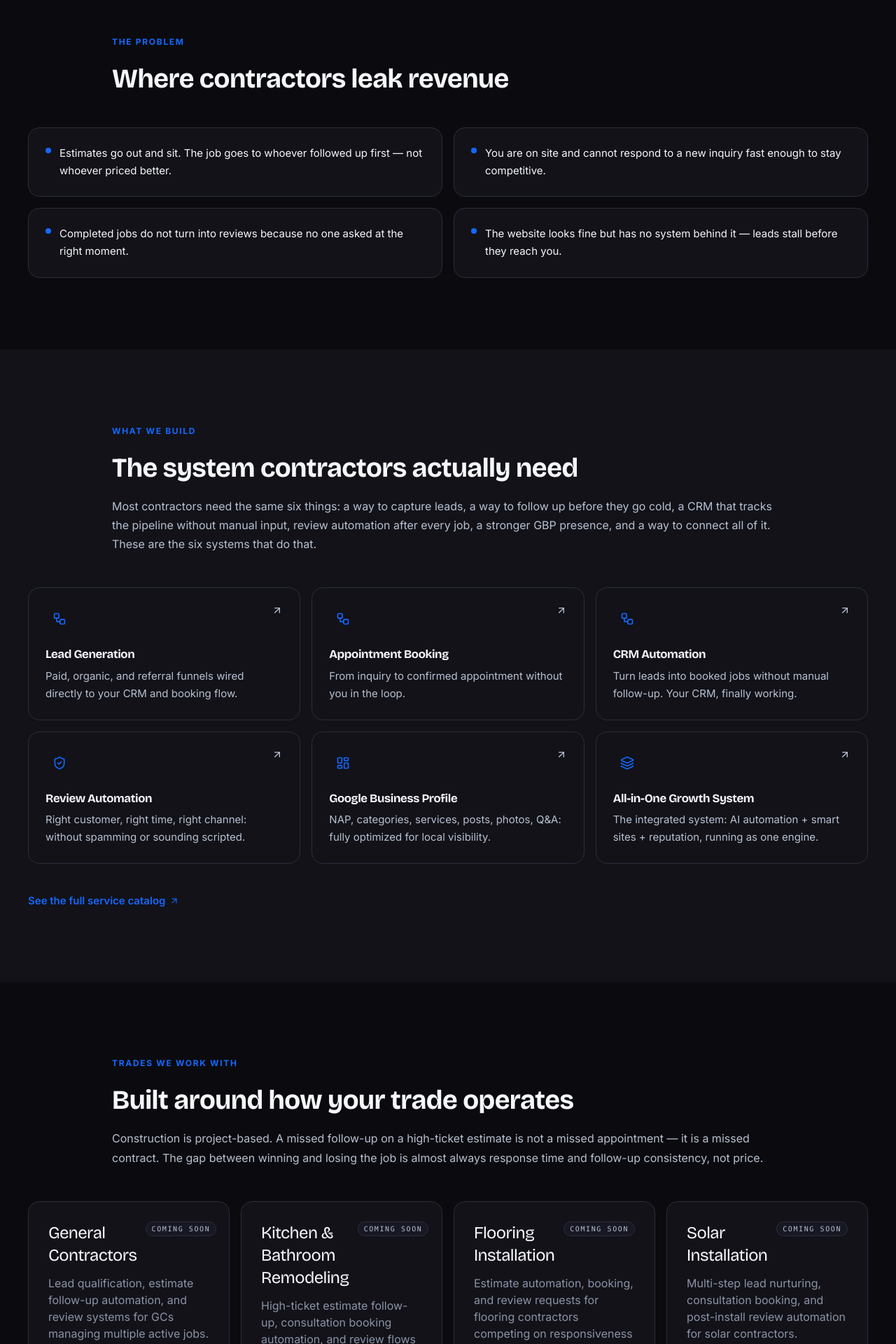
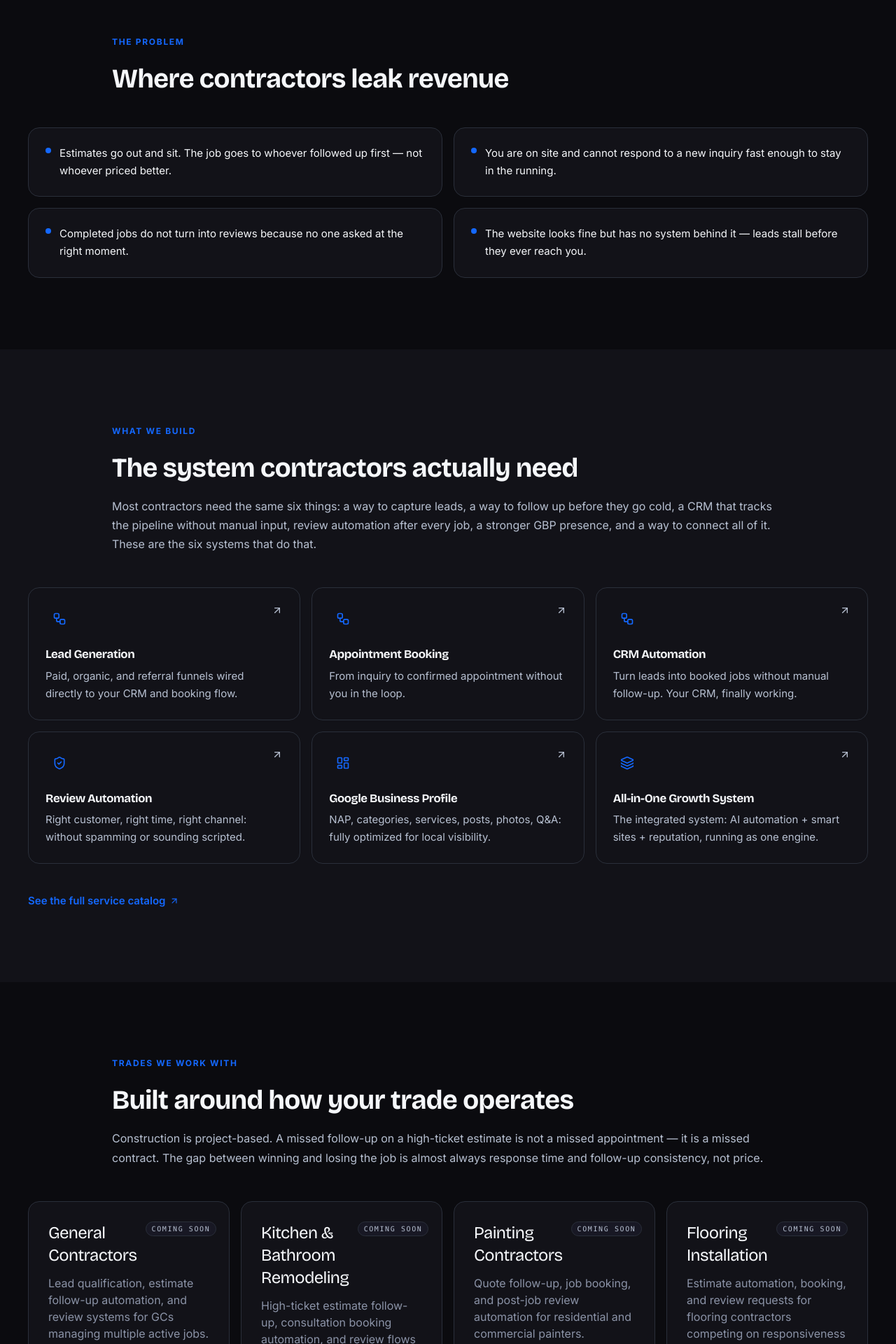
Before and after one commit to SedrickHarris/sirius-systems-site, a Next.js app: page /industries/construction-contractors in a window 1280 px wide. Shown: the part 880-2800 px from the top of the page at 70% size. Built offline with nearby package versions, Linux system fonts and the light colour scheme.

Commit message:
seo: /industries/construction-contractors Level 5 copy package

```diff
--- a/app/industries/construction-contractors/page.tsx
+++ b/app/industries/construction-contractors/page.tsx
@@ -10,7 +10,7 @@ const DATA: IndustryPageData = {
   slug: 'construction-contractors',
 
   metaTitle:
-    'Construction & Contractor Automation | Sirius Systems',
+    'Contractor Automation Systems | Sirius Systems',
 
   metaDescription:
     'Lead follow-up, estimate automation, CRM, and review systems for general contractors, remodelers, painters, flooring companies, and specialty trades.',
@@ -24,19 +24,19 @@ const DATA: IndustryPageData = {
     'Most contractors lose jobs not because they priced wrong — but because they followed up too late, or not at all. We build the system that follows up automatically, books the call, and earns the review that wins the next job.',
 
   heroHighlights: [
-    'Estimate follow-up sequences at 24h, 72h, and hand-off',
+    'Estimate follow-up sequences that run at 24h, 72h, and hand-off — without you touching them',
     'Lead capture across paid, organic, and referral channels',
-    'Review automation that builds reputation with every completed job',
-    'CRM pipeline that updates itself — no manual data entry',
+    'Review automation that builds your reputation after every completed job',
+    'CRM pipeline that updates itself — no manual data entry required',
   ],
 
   problemHeadline: 'Where contractors leak revenue',
 
   problems: [
     'Estimates go out and sit. The job goes to whoever followed up first — not whoever priced better.',
-    'You are on site and cannot respond to a new inquiry fast enough to stay competitive.',
+    'You are on site and cannot respond to a new inquiry fast enough to stay in the running.',
     'Completed jobs do not turn into reviews because no one asked at the right moment.',
-    'The website looks fine but has no system behind it — leads stall before they reach you.',
+    'The website looks fine but has no system behind it — leads stall before they ever reach you.',
   ],
 
   systemsHeadline: 'The system contractors actually need',
@@ -70,27 +70,32 @@ const DATA: IndustryPageData = {
         'High-ticket estimate follow-up, consultation booking automation, and review flows for remodelers.',
     },
     {
+      name: 'Painting Contractors',
+      blurb:
+        'Quote follow-up, job booking, and post-job review automation for residential and commercial painters.',
+    },
+    {
       name: 'Flooring Installation',
       blurb:
         'Estimate automation, booking, and review requests for flooring contractors competing on responsiveness and reputation.',
-    },
-    {
-      name: 'Solar Installation',
-      blurb:
-        'Multi-step lead nurturing, consultation booking, and post-install review automation for solar contractors.',
     },
   ],
 
   compact: [
     {
+      name: 'Deck & Patio Builders',
+      blurb:
+        'Booking automation and review flows for deck and outdoor structure builders.',
+    },
+    {
+      name: 'Concrete & Masonry',
+      blurb:
+        'Lead capture and booking automation for concrete and masonry contractors.',
+    },
+    {
       name: 'Tile & Stone',
       blurb:
         'Estimate follow-up and review automation for tile and stone installation contractors.',
-    },
-    {
-      name: 'Concrete & Flatwork',
-      blurb:
-        'Lead capture and booking automation for concrete and flatwork contractors.',
     },
     {
       name: 'Drywall & Plastering',
@@ -98,29 +103,14 @@ const DATA: IndustryPageData = {
         'Job booking automation and review flows for drywall and plastering contractors.',
     },
     {
-      name: 'Insulation',
-      blurb:
-        'Lead follow-up and appointment automation for insulation contractors.',
-    },
-    {
       name: 'Siding & Exterior',
       blurb:
         'Estimate automation and review systems for siding and exterior contractors.',
     },
     {
-      name: 'Fencing',
+      name: 'Fencing Contractors',
       blurb:
         'Quote follow-up and review automation for fencing contractors.',
-    },
-    {
-      name: 'Decks & Outdoor Structures',
-      blurb:
-        'Booking automation and review flows for deck and outdoor structure builders.',
-    },
-    {
-      name: 'Masonry & Brickwork',
-      blurb:
-        'Estimate follow-up and reputation management for masonry contractors.',
     },
     {
       name: 'Waterproofing & Foundation',
@@ -135,30 +125,40 @@ const DATA: IndustryPageData = {
     {
       name: 'Commercial Build-Out',
       blurb:
-        'Lead qualification, estimate automation, and CRM integration for commercial build-out contractors.',
+        'Lead qualification, estimate automation, and CRM for commercial build-out contractors.',
+    },
+    {
+      name: 'Insulation',
+      blurb:
+        'Lead follow-up and appointment automation for insulation contractors.',
+    },
+    {
+      name: 'Excavation & Demolition',
+      blurb:
+        'Estimate follow-up and CRM pipeline for excavation and demolition contractors.',
     },
   ],
 
   faqs: [
     {
       q: 'What types of contractors do you work with?',
-      a: 'We work with residential and commercial contractors across most trades — general contractors, remodelers, flooring companies, solar installers, painters, fencing businesses, concrete contractors, and more. If your business is project-based and depends on estimates, referrals, and local reputation, the system applies.',
+      a: 'We work with residential and commercial contractors across most trades — general contractors, remodelers, flooring companies, painters, deck builders, concrete contractors, and more. The automation systems are the same across trades; the triggers and follow-up sequences are configured for how your specific job cycle works.',
     },
     {
-      q: 'My estimates are already detailed and professional. What would automation actually change?',
-      a: 'The gap is almost never in estimate quality — it is in follow-up timing and consistency. Most contractors send an estimate and wait. An automated follow-up sends a message within 24 hours, again at 72 hours, and then flags the lead for a direct call if there is still no response. That sequence alone closes more jobs than redesigning the estimate format.',
+      q: 'How does estimate follow-up automation work for contractors?',
+      a: 'When a lead comes in — from your website, your Google Business Profile, or a referral — the system captures their contact information and starts a follow-up sequence automatically. You set the timing and the messages. The system sends them at 24 hours, 72 hours, and a final check-in without you having to remember or manually reach out. If they respond, it routes to you. If they book, it stops.',
     },
     {
-      q: 'How does the review system work for a contractor?',
-      a: 'After a job closes, the system sends a review request by text at a timed interval — long enough for the customer to see the finished result, not so long that the moment has passed. The message links directly to your Google Business Profile. No manual step required from you or your crew.',
+      q: 'Can you help me get more Google reviews for my contracting business?',
+      a: 'Yes. Review automation sends a review request to your customer after the job closes — at the right moment, through text or email, with a direct link to your Google Business Profile. Most contractors who complete strong work have few reviews because no one has a consistent ask process. The system builds that into every completed job.',
     },
     {
-      q: 'Do I need a new website to connect the lead follow-up system?',
-      a: 'No. In most cases the automation connects to your existing site. If your current site needs changes to support the follow-up flow, we scope that during the discovery call. The website rebuild is optional, not required.',
+      q: 'Do I need a CRM to use these systems?',
+      a: 'No. If you do not have one, we can set up a CRM as part of the system. If you already use one, we connect it. The goal is a single pipeline where you can see every active lead, every estimate sent, and every follow-up status without logging into multiple tools or updating a spreadsheet.',
     },
     {
-      q: 'How is this different from just buying more leads from a lead generation service?',
-      a: 'Lead generation services sell you the same leads they sell to other contractors in your market. This system captures leads you already generate — from your own site, your GBP, your referrals, and your ads — and follows up faster and more consistently than your competition. You own the leads. You own the follow-up.',
+      q: 'Does this work if most of my business comes from referrals?',
+      a: 'Yes — and it makes referrals work harder. When a referral contacts you, the system captures them, follows up, books the consultation, and asks for a review after the job. The referral that used to be a one-time customer becomes a repeat review and a source for the next referral. The system amplifies word of mouth — it does not replace it.',
     },
   ],
 
```
Also changed, not shown: 1 other file (tests, documents, lock files or other folders).
